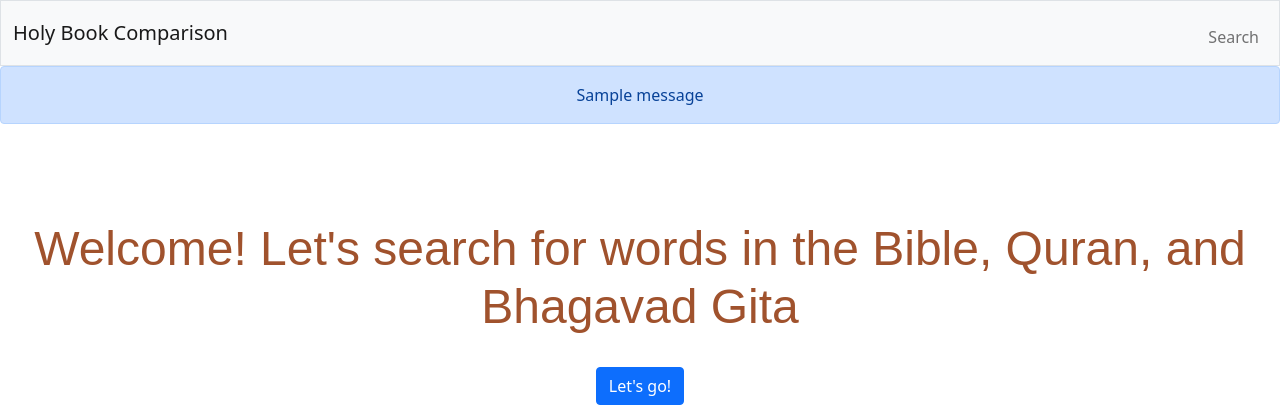
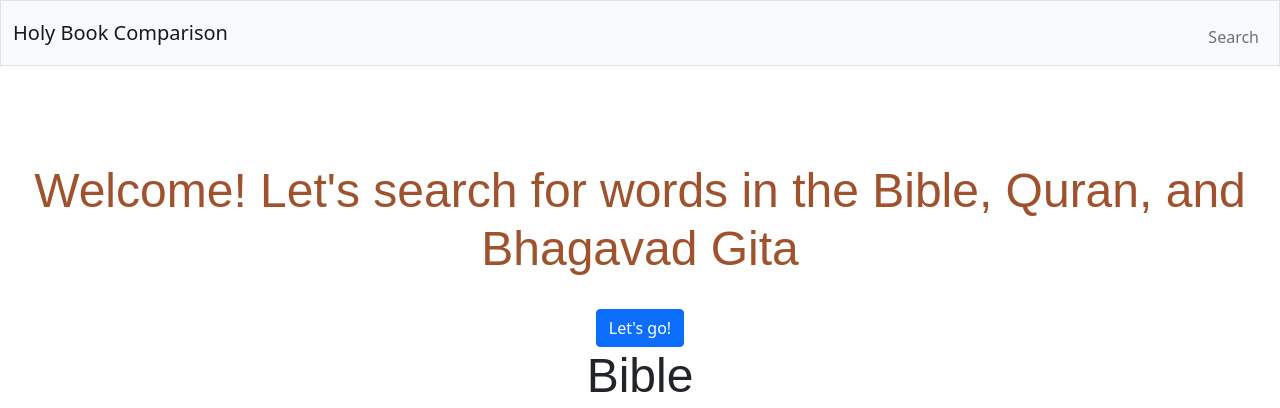
Before and after one commit to hutchmar001/CS50-public, a Flask app: template bible/templates/home.html in a window 1280 px wide. Shown: the top 408 px of the page. Run offline with Flask 3, Linux system fonts and the light colour scheme; the template is opened without the code that fills it: most values are stand-ins (such as "Sample title", 1, 10 or a date in 2020); one stand-in notice (Sample message) is shown; some libraries are stand-ins or nearby versions.

Commit message:
Thu, Sep 21, 2023, 12:27 PM +03:00

```diff
--- a/bible/templates/layout.html
+++ b/bible/templates/layout.html
@@ -32,14 +32,6 @@
             </div>
         </nav>
 
-        {% if get_flashed_messages() %}
-            <header>
-                <div class="alert alert-primary mb-0 text-center" role="alert">
-                    {{ get_flashed_messages() | join(" ") }}
-                </div>
-            </header>
-        {% endif %}
-
         <main class="container-fluid py-5 text-center">
             {% block main %}{% endblock %}
         </main>
```
